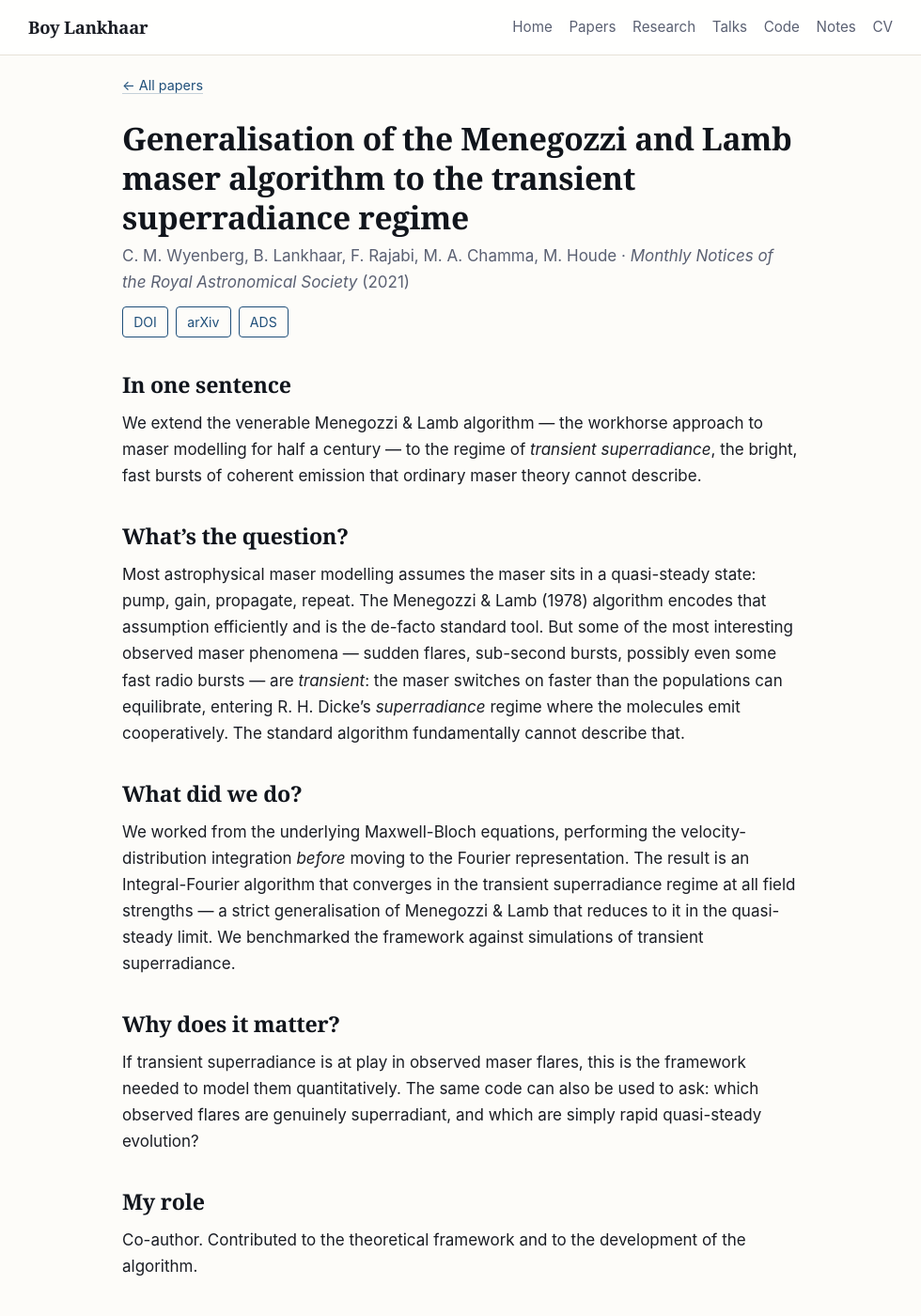
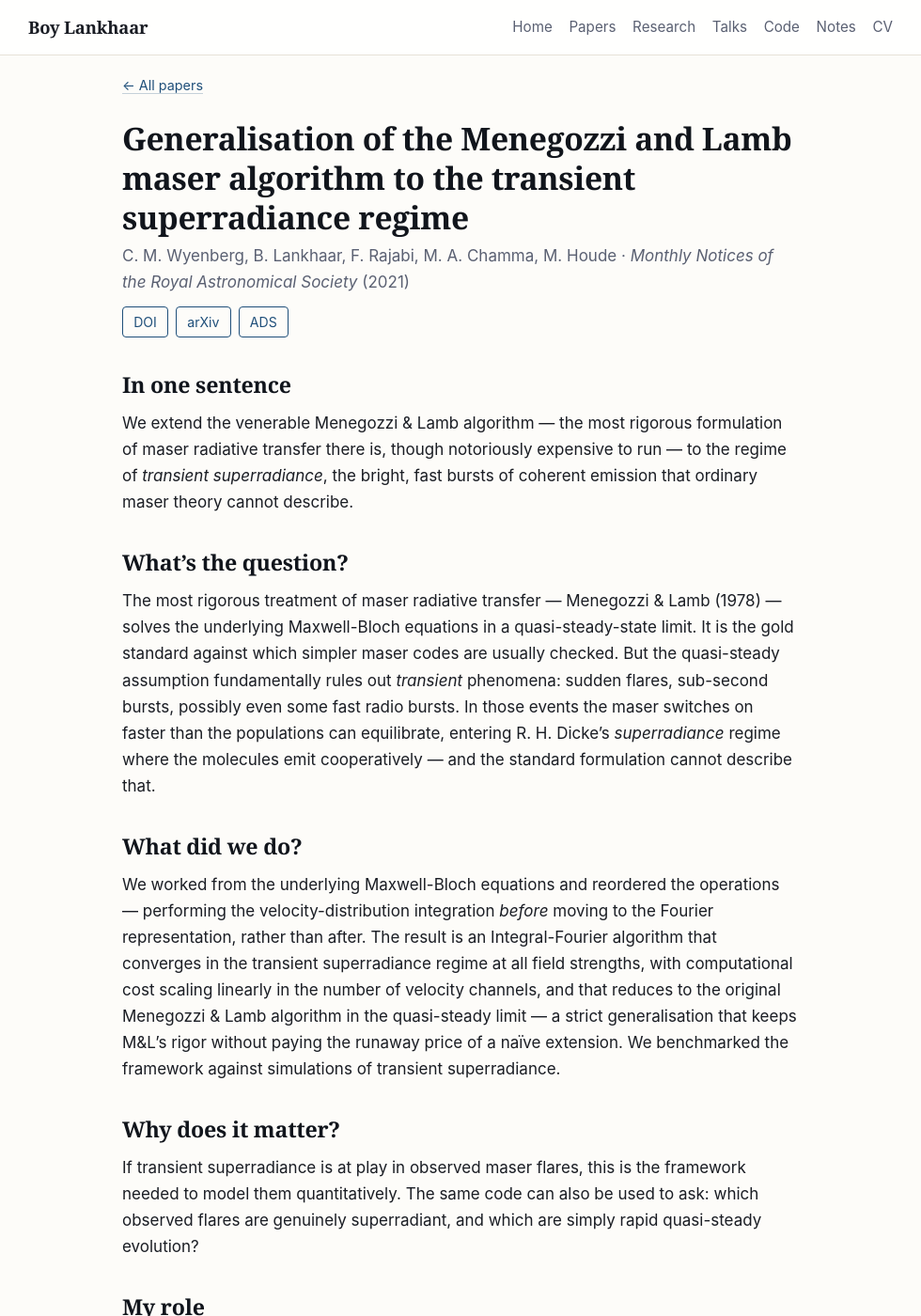
Before and after one commit to blankhaar/blankhaar.github.io, a Jekyll site: the page built from _papers/menegozzi-lamb-superradiance.md, in a window 1280 px wide and 1400 px high. Shown: the whole window at 94% size, without its empty margins (150-1130 px from the left). Built offline with Jekyll 4.4.1, drawn with Linux system fonts in a browser that asks for light colours.

Commit message:
Reframe M&L as rigorous gold standard (not 'workhorse'); add tractability angle to the generalisation

```diff
--- a/_papers/menegozzi-lamb-superradiance.md
+++ b/_papers/menegozzi-lamb-superradiance.md
@@ -10,20 +10,20 @@ pages: "4464-4480"
 doi: 10.1093/mnras/stab2222
 arxiv: "2108.01164"
 ads: https://ui.adsabs.harvard.edu/abs/2021MNRAS.507.4464W
-summary: The standard maser-modelling algorithm breaks down for sudden, intense bursts of coherent emission — here is the generalisation that handles transient superradiance correctly.
+summary: The gold-standard maser-modelling algorithm is rigorous, but assumes a quasi-steady state and is expensive to run. Here is the generalisation that extends it — with the same rigor, and a manageable cost — into the transient superradiance regime.
 ---
 
 ## In one sentence
 
-We extend the venerable Menegozzi & Lamb algorithm — the workhorse approach to maser modelling for half a century — to the regime of *transient superradiance*, the bright, fast bursts of coherent emission that ordinary maser theory cannot describe.
+We extend the venerable Menegozzi & Lamb algorithm — the most rigorous formulation of maser radiative transfer there is, though notoriously expensive to run — to the regime of *transient superradiance*, the bright, fast bursts of coherent emission that ordinary maser theory cannot describe.
 
 ## What's the question?
 
-Most astrophysical maser modelling assumes the maser sits in a quasi-steady state: pump, gain, propagate, repeat. The Menegozzi & Lamb (1978) algorithm encodes that assumption efficiently and is the de-facto standard tool. But some of the most interesting observed maser phenomena — sudden flares, sub-second bursts, possibly even some fast radio bursts — are *transient*: the maser switches on faster than the populations can equilibrate, entering R. H. Dicke's *superradiance* regime where the molecules emit cooperatively. The standard algorithm fundamentally cannot describe that.
+The most rigorous treatment of maser radiative transfer — Menegozzi & Lamb (1978) — solves the underlying Maxwell-Bloch equations in a quasi-steady-state limit. It is the gold standard against which simpler maser codes are usually checked. But the quasi-steady assumption fundamentally rules out *transient* phenomena: sudden flares, sub-second bursts, possibly even some fast radio bursts. In those events the maser switches on faster than the populations can equilibrate, entering R. H. Dicke's *superradiance* regime where the molecules emit cooperatively — and the standard formulation cannot describe that.
 
 ## What did we do?
 
-We worked from the underlying Maxwell-Bloch equations, performing the velocity-distribution integration *before* moving to the Fourier representation. The result is an Integral-Fourier algorithm that converges in the transient superradiance regime at all field strengths — a strict generalisation of Menegozzi & Lamb that reduces to it in the quasi-steady limit. We benchmarked the framework against simulations of transient superradiance.
+We worked from the underlying Maxwell-Bloch equations and reordered the operations — performing the velocity-distribution integration *before* moving to the Fourier representation, rather than after. The result is an Integral-Fourier algorithm that converges in the transient superradiance regime at all field strengths, with computational cost scaling linearly in the number of velocity channels, and that reduces to the original Menegozzi & Lamb algorithm in the quasi-steady limit — a strict generalisation that keeps M&L's rigor without paying the runaway price of a naïve extension. We benchmarked the framework against simulations of transient superradiance.
 
 ## Why does it matter?
 
```
